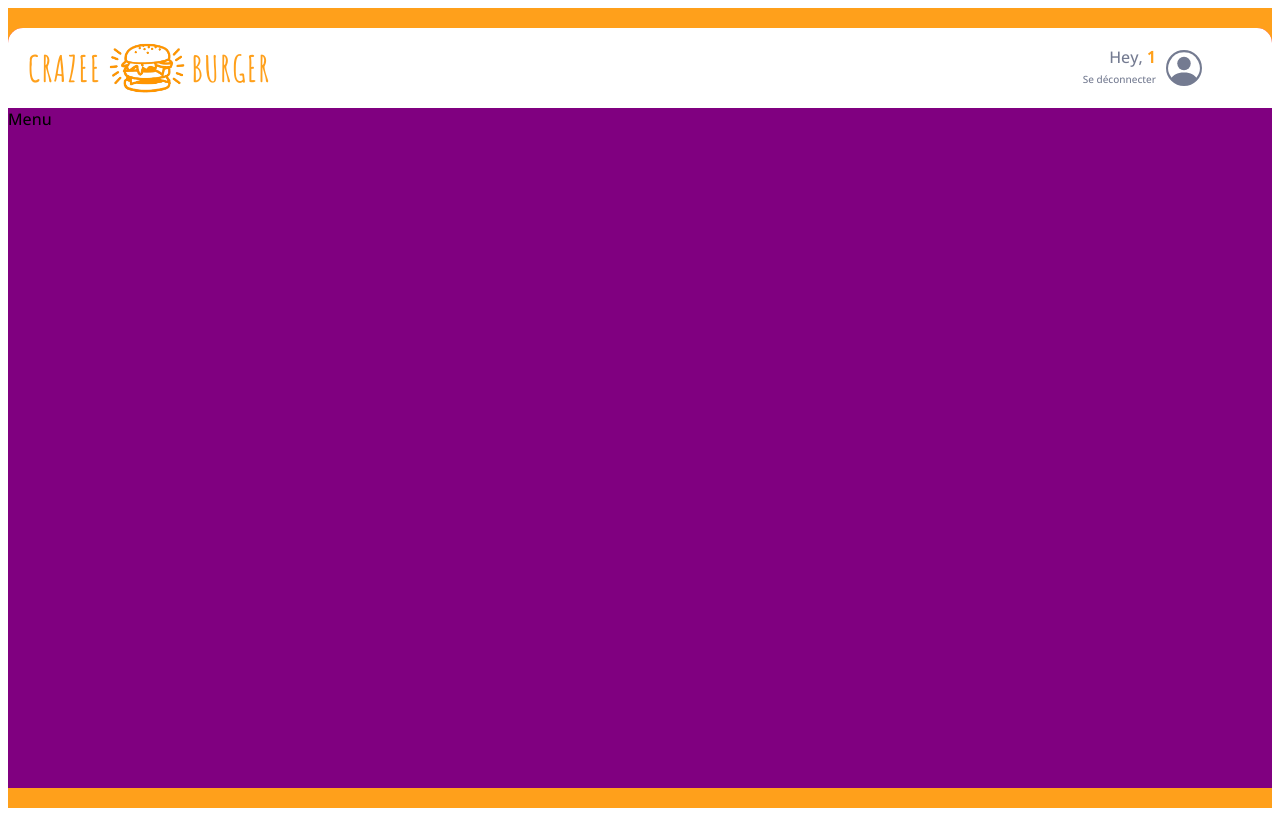
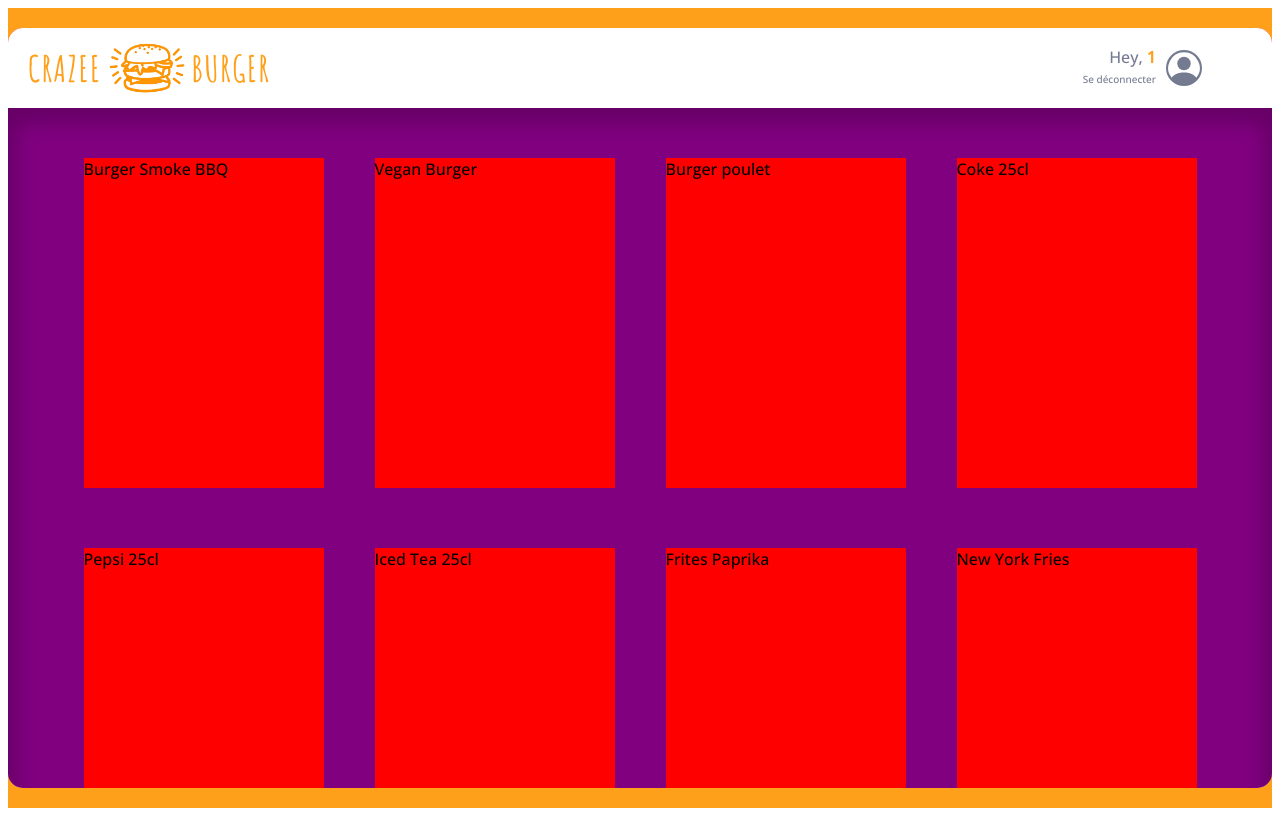
Before and after one commit to kailam-ada/crazee-burger2, a React (Vite) app: page /order/1 in a window 1280 px wide. Built offline with nearby package versions, Linux system fonts and the light colour scheme.

Commit message:
🚧 F05: ORDER > MENU > Add grid layout

```diff
--- a/src/components/pages/order/Main/Main.jsx
+++ b/src/components/pages/order/Main/Main.jsx
@@ -22,6 +22,7 @@
   /* This code will be used later for Basket
   grid-template-columns: 25% 1fr; */
   grid-template-columns: 1fr;
+  overflow-y: scroll;
 
   /* .basket {
     background: pink;
--- a/src/components/pages/order/Main/Menu.jsx
+++ b/src/components/pages/order/Main/Menu.jsx
@@ -1,9 +1,30 @@
+import { useState } from "react";
 import styled from "styled-components";
+import { fakeMenu2 } from "../../../../fakeData/fakeMenu";
 
 export default function Menu() {
-  return <MenuStyled className="menu">Menu</MenuStyled>;
+  const [menu, setMenu] = useState(fakeMenu2);
+  return (
+    <MenuStyled className="menu">
+      {menu.map((produit) => {
+        return <div className="produit">{produit.title}</div>;
+      })}
+    </MenuStyled>
+  );
 }
 
 const MenuStyled = styled.div`
   background: purple;
+  box-shadow: 0px 8px 20px 8px rgba(0, 0, 0, 0.2) inset;
+  padding: 50px 50px 150px;
+  display: grid;
+  grid-row-gap: 60px;
+  grid-template-columns: repeat(4, 1fr);
+  justify-items: center;
+
+  .produit {
+    background: red;
+    width: 240px;
+    height: 330px;
+  }
 `;
```
Also changed, not shown: src/fakeData/fakeMenu.jsx (renamed from src/fakeData/fakeMenu.js).
